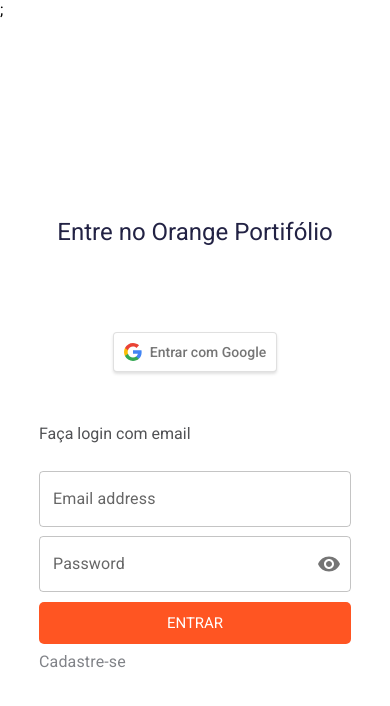
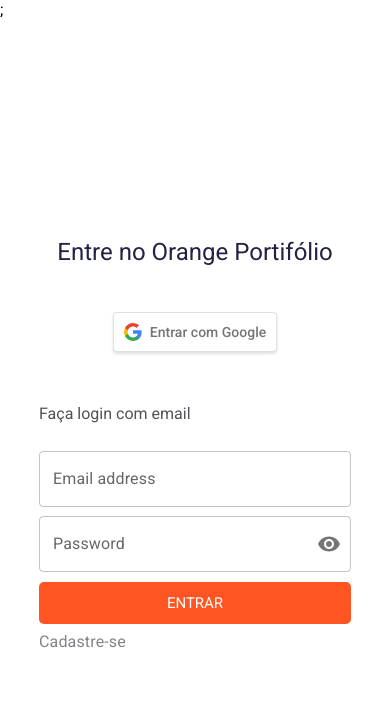
Before and after one commit to alguipires/MVP-Orange-squad13, a React (Create React App) app in the folder client/: page / in a window 390 px wide. Shown: the top 706 px of the page. Built offline with nearby package versions, Linux system fonts and the light colour scheme.

Commit message:
refactor: login css

```diff
--- a/client/src/components/Form/FormLogin.jsx
+++ b/client/src/components/Form/FormLogin.jsx
@@ -60,8 +60,6 @@
       navigate('/register');
   }
 
-
-
   return (
     <form  className='form_login'>
 
--- a/client/src/pages/Login/login.css
+++ b/client/src/pages/Login/login.css
@@ -25,7 +25,7 @@
 
 .container_login_form {
   width: 60%;
-  height: 100%;
+  height: 100vh;
   display: flex;
   flex-direction: column;
   justify-content: center;
@@ -62,11 +62,10 @@
 
   .container_login_form {
     width: 100%;
-    height: 100%;
   }
 
   .container_login_form h1 {
-    margin-bottom: 80px;
+    margin-bottom: 40px;
     font-size: 24px;
   }
 
```
